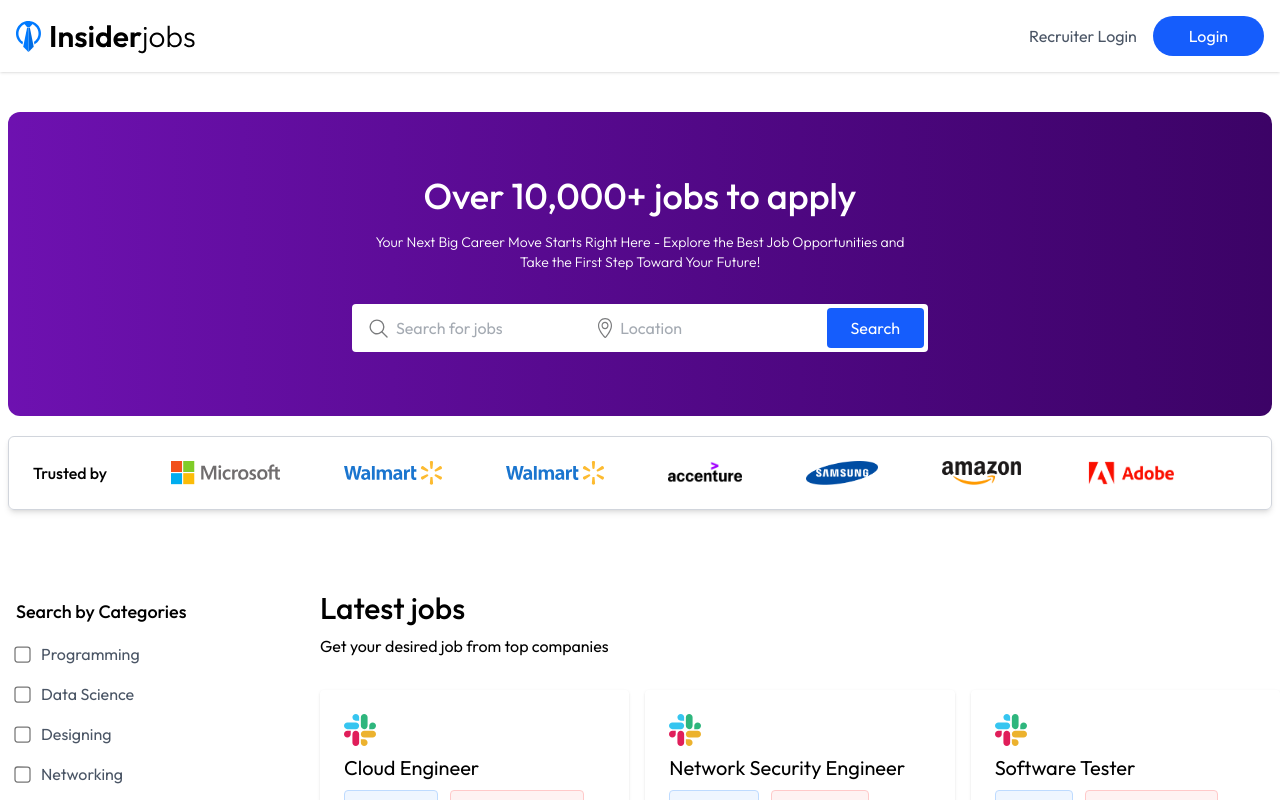
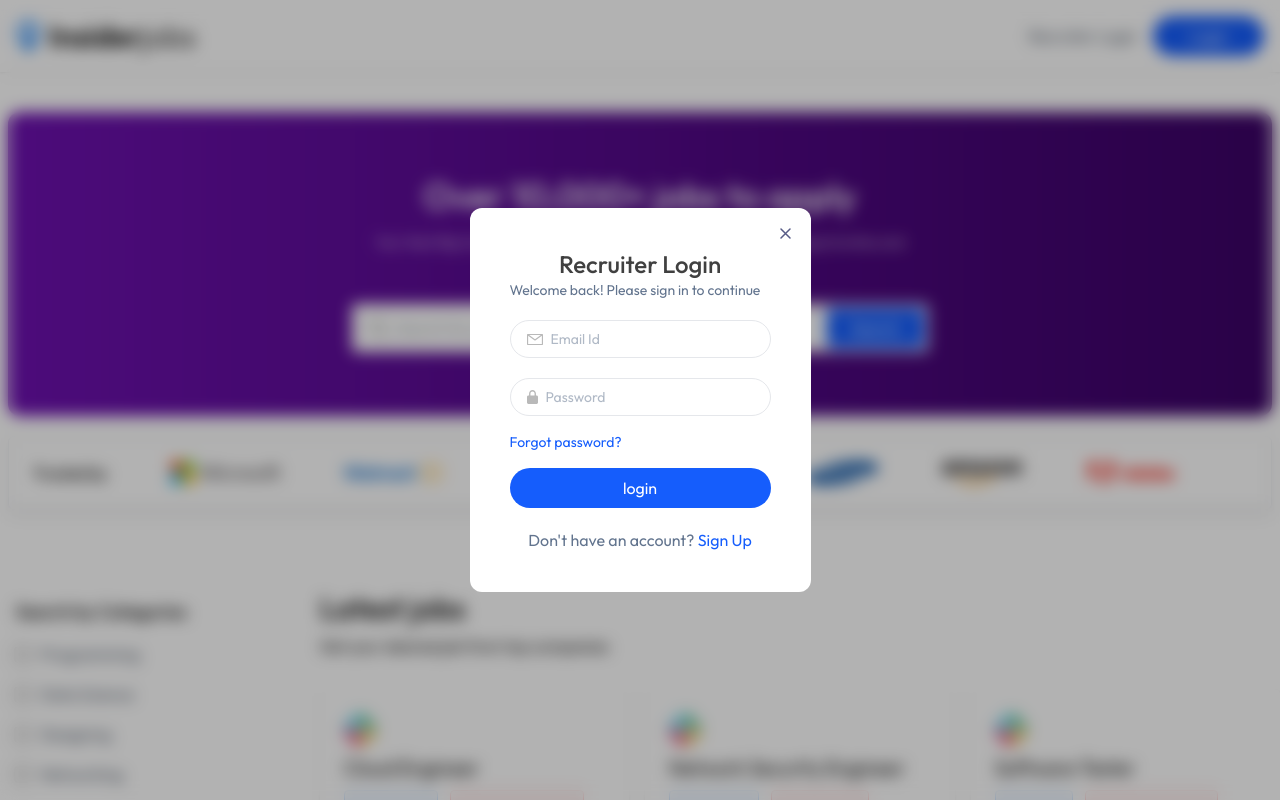
Before and after one commit to naini-hub/job-portal, a React (Vite) app in the folder client/: page / in a window 1280 px wide. Both pictures are taken after a click on the button "Recruiter Login". Shown: the top 800 px of the page. Built offline with nearby package versions, Linux system fonts and the light colour scheme; no server answers.

Commit message:
Recruiter Login popup

```diff
--- a/client/src/App.jsx
+++ b/client/src/App.jsx
@@ -1,13 +1,17 @@
-import React from 'react'
+import React, { useContext } from 'react'
 import {Route , Routes} from 'react-router-dom'
 import Home from './pages/Home'
 import ApplyJob from './pages/ApplyJob'
 import Applications from './pages/Applications'
+import RecruiterLogin from './components/RecruiterLogin'
+import { AppContext } from './context/AppContext'
 
 
 const App = () => {
+  const {showRecruiterLogin} = useContext(AppContext)
   return (
     <div>
+      {showRecruiterLogin && <RecruiterLogin/>}
       <Routes>
         <Route path='/' element={<Home/>}/>
         <Route path='/apply-job/:id' element={<ApplyJob/>}/>
--- a/client/src/components/Navbar.jsx
+++ b/client/src/components/Navbar.jsx
@@ -1,13 +1,15 @@
-import React from 'react'
+import React, { useContext } from 'react'
 import { assets } from '../assets/assets'
 import { useClerk, UserButton, useUser } from '@clerk/clerk-react'
 import { Link, useNavigate } from 'react-router-dom' // ✅ Add this
+import { AppContext } from '../context/AppContext'
 
 const Navbar = () => {
     const { openSignIn } = useClerk()
     const { user } = useUser()
 
     const navigate = useNavigate()
+    const {setShowRecruiterLogin} = useContext(AppContext)
 
     return (
         <div className='shadow py-4'>
@@ -22,7 +24,7 @@ const Navbar = () => {
                             <UserButton />
                         </div>
                         : <div className='flex gap-4 max-sm:text-xs'>
-                            <button className='text-gray-600'>Recruiter Login</button>
+                            <button onClick={e=> setShowRecruiterLogin(true)} className='text-gray-600'>Recruiter Login</button>
                             <button onClick={e => openSignIn()} className='bg-blue-600 text-white px-6 sm:px-9 py-2 rounded-full'>Login</button>
                         </div>
                 }
--- /dev/null
+++ b/client/src/components/RecruiterLogin.jsx
@@ -0,0 +1,81 @@
+import React, { useContext, useEffect, useState } from 'react'
+import { assets } from '../assets/assets'
+import App from '../App'
+import { AppContext } from '../context/AppContext'
+
+const RecruiterLogin = () => {
+    const [state , setState] = useState('Login')
+    const [name, setName] = useState('')
+    const [password , setPassword] = useState('')
+    const [email , setEmail] = useState('')
+
+    const [image , setImage] = useState(false)
+
+    const {setShowRecruiterLogin} = useContext(AppContext)
+    const [isTextDataSubmitted , setIsTextDataSubmitted] = useState(false)
+    const onSubmitHandler = async (e) => {
+        e.preventDefault()
+        if(state == 'Sign Up' && !isTextDataSubmitted){
+            setIsTextDataSubmitted(true)
+        }
+    }
+
+    useEffect(()=>{
+        document.body.style.overflow = 'hidden'
+        return () => {
+            document.body.style.overflow = 'unset'
+        }
+    },[])
+  return (
+    <div className='absolute top-0 left-0 right-0 bottom-0 z-10 backdrop-blur-sm bg-black/30 flex justify-center items-center'>
+        <form onSubmit={onSubmitHandler} className='relative bg-white p-10 rounded-xl text-slate-500'>
+            <h1 className='text-center text-2xl text-neutral-700 font-medium'>Recruiter {state}</h1>
+            <p className='text-sm'>Welcome back! Please sign in to continue</p>
+            { state === 'Sign Up' && isTextDataSubmitted
+            ? <>
+                <div className='flex items-center gap-4 my-5'>
+                    <label htmlFor="image">
+                        <img className='w-16 rounded-full' src={ image ? URL.createObjectURL(image) : assets.upload_area} alt="" />
+                        <input onChange={e=>setImage(e.target.files[0])} type="file" id='image' hidden  />
+                    </label>
+                    <p>Upload Company <br />logo</p>
+                </div>
+            </>
+            : <>
+
+                {state !== 'Login' && (
+                    <div className='border border-gray-200 px-4 py-2 flex items-center gap-2 rounded-full mt-5'>
+                        <img src={assets.person_icon} alt="" />
+                        <input className='outline-none text-sm' onChange={e => setName(e.target.value)} value={name} type="text" placeholder='Company Name' required name="" id="" />
+                    </div>
+                )}
+
+                <div className='border border-gray-200 px-4 py-2 flex items-center gap-2 rounded-full mt-5'>
+                    <img src={assets.email_icon} alt="" />
+                    <input className='outline-none text-sm' onChange={e => setEmail(e.target.value)} value={email} type="email" placeholder='Email Id' required name="" id="" />
+                </div>
+                <div className='border border-gray-200 px-4 py-2 flex items-center gap-2 rounded-full mt-5'>
+                    <img src={assets.lock_icon} alt="" />
+                    <input className='outline-none text-sm' onChange={e => setPassword(e.target.value)} value={password} type="password" placeholder='Password' required name="" id="" />
+                </div>
+
+
+            </>
+            }
+            {state ==="Login" && <p className='text-sm text-blue-600 mt-4 cursor-pointer'>Forgot password?</p>}
+
+            <button type='submit' className='bg-blue-600 w-full text-white py-2 rounded-full mt-4'>
+                {state === 'Login' ? 'login' : isTextDataSubmitted ? 'create account' : 'next'}
+            </button>
+                {
+                    state === 'Login'
+                    ? <p className='mt-5 text-center'>Don't have an account? <span className='text-blue-600 cursor-pointer' onClick={()=> setState("Sign Up")}>Sign Up</span></p>
+                    : <p className='mt-5 text-center'>Already have an account? <span className='text-blue-600 cursor-pointer' onClick={()=> setState("Login")}>Login</span></p>
+                }
+                <img onClick={e => setShowRecruiterLogin(false)} className='absolute top-5 right-5 cursor-pointer' src={assets.cross_icon} alt="" />
+        </form>
+    </div>
+  )
+}
+
+export default RecruiterLogin
--- a/client/src/context/AppContext.jsx
+++ b/client/src/context/AppContext.jsx
@@ -12,6 +12,7 @@ export const AppContextProvider = (props) => {
     const[isSearched, setIsSearched] = useState(false)
 
     const[jobs, setJobs] = useState([])
+    const [showRecruiterLogin , setShowRecruiterLogin] = useState(false)
 
     //Function to fetch jobs
     const fetchJobs = async () => {
@@ -24,7 +25,8 @@ export const AppContextProvider = (props) => {
     const value = {
         setSearchFilter,searchFilter,
         isSearched, setIsSearched,
-        jobs, setJobs
+        jobs, setJobs,
+        showRecruiterLogin, setShowRecruiterLogin
     }
 
     return (<AppContext.Provider value={value}>
```
